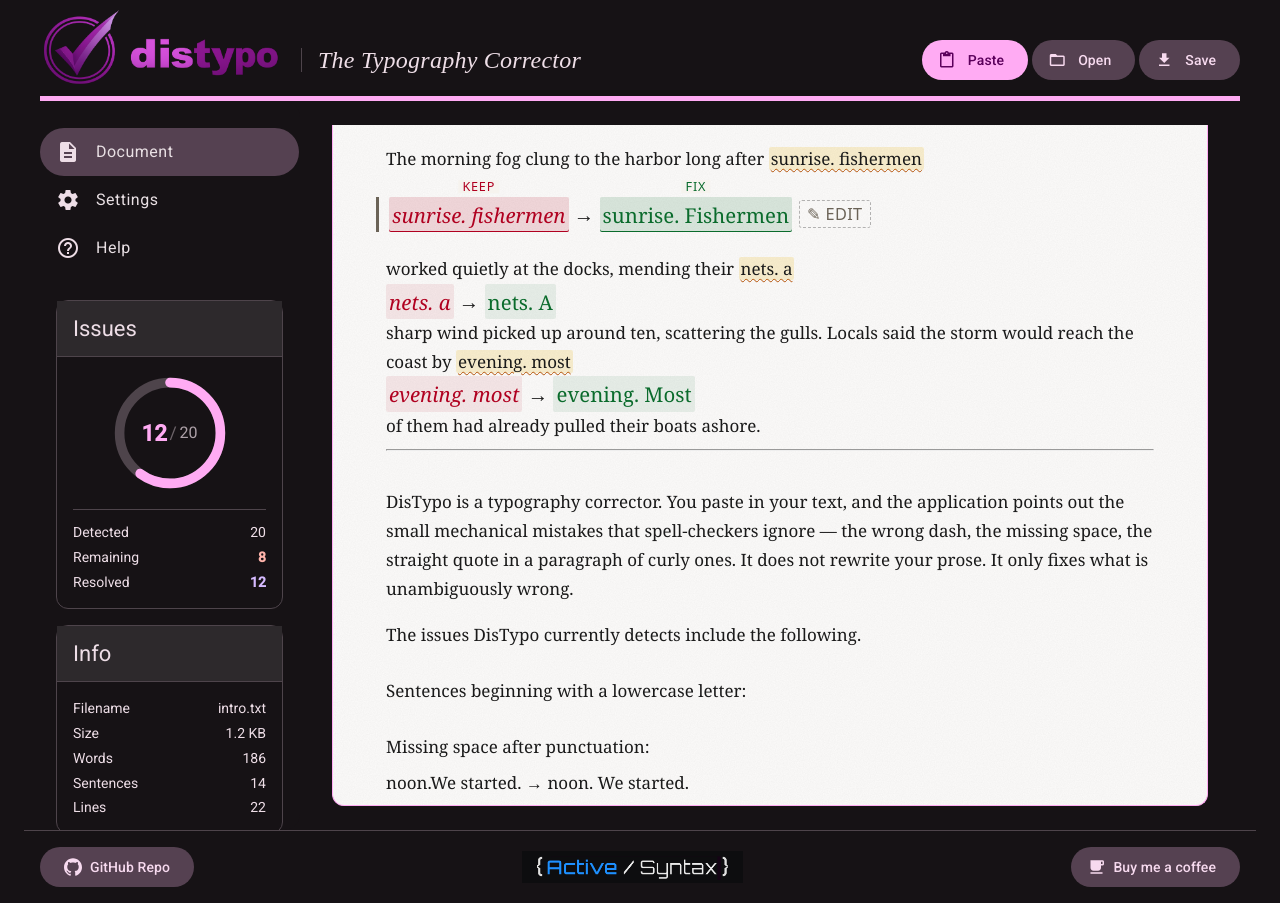
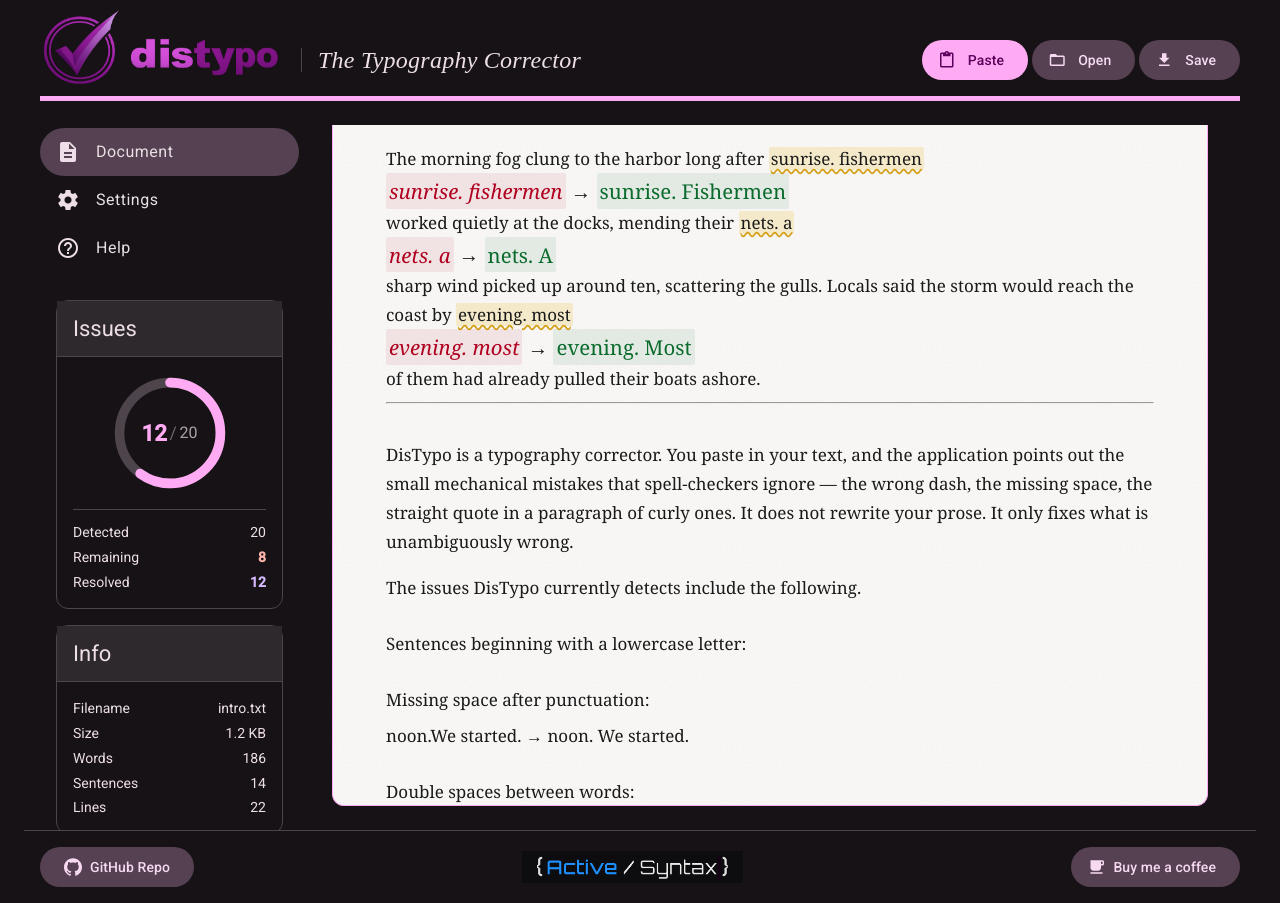
Before and after one commit to activesyntax/distypo, an Angular app in the folder distypo-app/: page / in a window 1280 px wide. Built offline with nearby package versions, Linux system fonts and the light colour scheme.

Commit message:
fix and keep feature is working

```diff
--- a/distypo-app/src/app/correction-view/correction-view.html
+++ b/distypo-app/src/app/correction-view/correction-view.html
@@ -1,7 +1,10 @@
-<span class="highlight">{{ original() }}</span>
-<div class="issue" [class.selected]="selected()" (click)="onSelect($event)">
+<span class="highlight" [attr.data-status]="status()">{{ displayText() }}</span>
+
+@if (status() === 'pending') {
+<div class="issue" (click)="onSelect($event)">
   <span class="bad" data-hint="keep" (click)="onKeep($event)">{{ original() }}</span>
   →
   <span class="good" data-hint="fix" (click)="onFix($event)">{{ replacement() }}</span>
   <button class="issue__edit" (click)="onEdit($event)">✎ EDIT</button>
 </div>
+}
--- a/distypo-app/src/app/correction-view/correction-view.scss
+++ b/distypo-app/src/app/correction-view/correction-view.scss
@@ -23,6 +23,10 @@
       text-underline-offset: 3px;
       color: inherit;
     }
+
+    .highlight[data-status="pending"] { text-decoration: underline wavy #d4a017; }
+    .highlight[data-status="fixed"]   { text-decoration: underline wavy #5a9a5a; }
+    .highlight[data-status="kept"]    { text-decoration: none; }
 
     .issue {
       position: relative;
--- a/distypo-app/src/app/correction-view/correction-view.ts
+++ b/distypo-app/src/app/correction-view/correction-view.ts
@@ -11,24 +11,49 @@
 export class CorrectionView {
   readonly segment = input.required<CorrectionSegment>();
 
+  private readonly correctionService = inject(CorrectionService);
   private readonly correction = computed(() => this.segment().correction);
-
-  private readonly correctionService = inject(CorrectionService);
 
   readonly selected = computed(() =>
     this.correctionService.selectedIds().has(this.correction().id)
   );
 
-  readonly original = computed(() => (this.segment().context.original));
+  readonly status = computed(() =>
+    this.correctionService.statuses().get(this.correction().id) ?? 'pending'
+  );
+
+  readonly original = computed(() => this.segment().context.original);
   readonly replacement = computed(() => this.segment().context.replacement);
 
+  // What inline text the correction shows in the running document
+  readonly displayText = computed(() =>
+    this.status() === 'fixed' ? this.replacement() : this.original()
+  );
 
   onSelect(e: MouseEvent) {
     const id = this.correction().id;
-    (e.metaKey || e.ctrlKey) ? this.correctionService.toggle(id) : this.correctionService.select(id);
+    (e.metaKey || e.ctrlKey)
+      ? this.correctionService.toggle(id)
+      : this.correctionService.select(id);
   }
 
-  onKeep(e: MouseEvent) { e.stopPropagation(); this.correctionService.keep(this.correction().id); }
-  onFix(e: MouseEvent) { e.stopPropagation(); this.correctionService.fix(this.correction().id); }
-  onEdit(e: MouseEvent) { e.stopPropagation(); this.correctionService.edit(this.correction().id); }
+  onKeep(e: MouseEvent) {
+    e.stopPropagation();
+    this.correctionService.keep(this.correction().id);
+  }
+
+  onFix(e: MouseEvent) {
+    e.stopPropagation();
+    this.correctionService.fix(this.correction().id);
+  }
+
+  onEdit(e: MouseEvent) {
+    e.stopPropagation();
+    this.correctionService.edit(this.correction().id);
+  }
+
+  onUndo(e: MouseEvent) {
+    e.stopPropagation();
+    this.correctionService.reset(this.correction().id);
+  }
 }
--- a/distypo-app/src/app/correction-view/services/correction.service.ts
+++ b/distypo-app/src/app/correction-view/services/correction.service.ts
@@ -35,6 +35,13 @@
   fix(id: CorrectionId) { this.setStatus(id, 'fixed'); }
   edit(id: CorrectionId) { this._editingId.set(id); }
 
+  reset(id: CorrectionId) {
+    this._statuses.update(m => {
+      const n = new Map(m);
+      n.delete(id);
+      return n;
+    });
+  }
   private setStatus(id: CorrectionId, status: CorrectionStatus) {
     this._statuses.update(m => new Map(m).set(id, status));
   }
```
